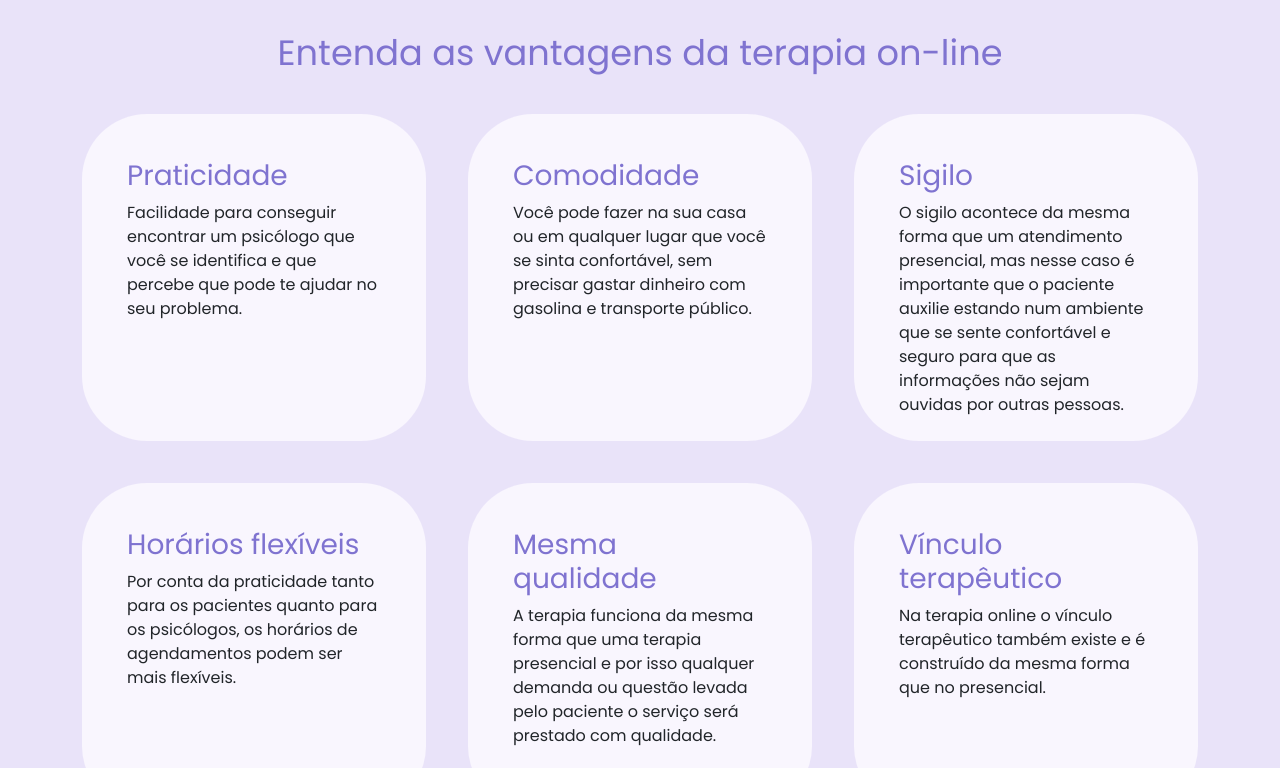
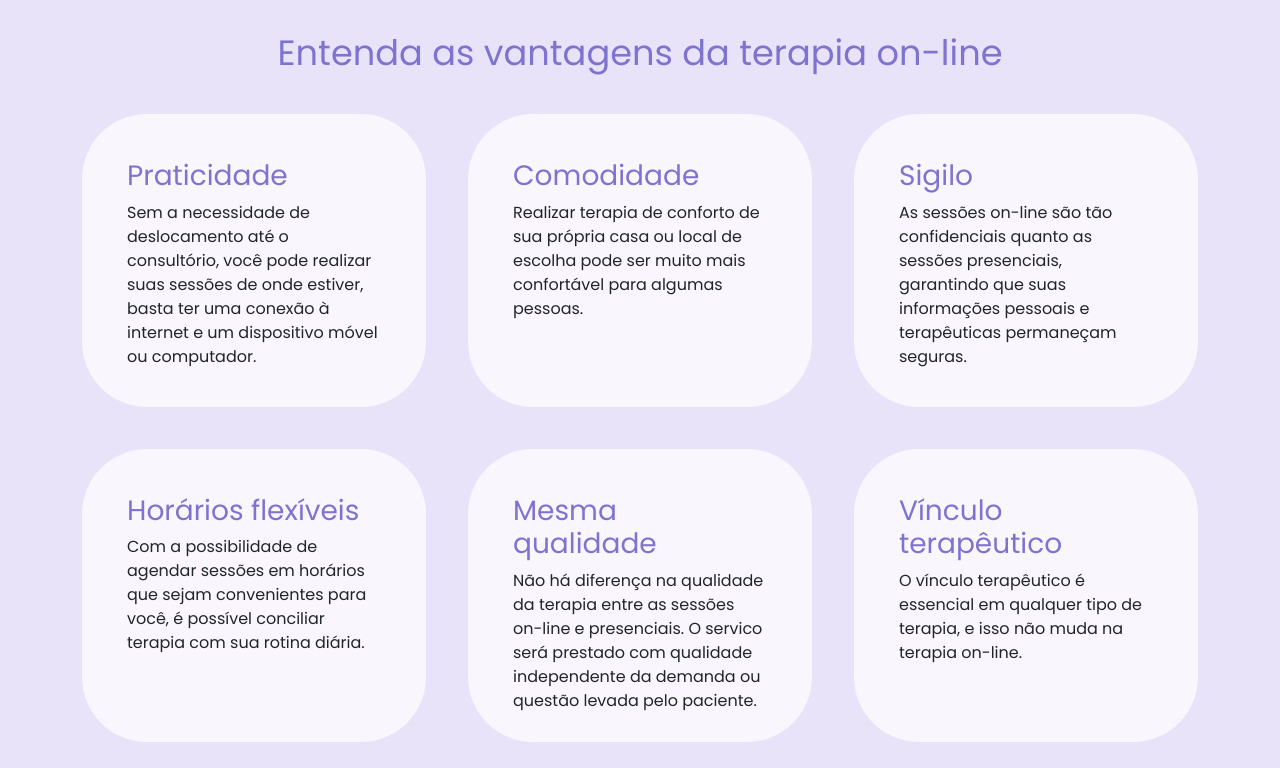
Before and after one commit to phchortolani/psidaramarquesv2, a Next.js app: page /src/components/atendimento/atendimento in a window 1280 px wide. Shown: the top 768 px of the page. Built offline with nearby package versions, Linux system fonts and the light colour scheme.

Commit message:
modificado alguns itens

```diff
--- a/pages/src/components/atendimento/atendimento.js
+++ b/pages/src/components/atendimento/atendimento.js
@@ -9,27 +9,27 @@ export default function AtendimentoOnline() {
                     <div className="atendimentoContent">
                         <div className="atendimentoCards">
                             <h3 className="text-primary">Praticidade</h3>
-                            <p>Facilidade para conseguir encontrar um psicólogo que você se identifica e que percebe que pode te ajudar no seu problema.</p>
+                            <p>Sem a necessidade de deslocamento até o consultório, você pode realizar suas sessões de onde estiver, basta ter uma conexão à internet e um dispositivo móvel ou computador.</p>
                         </div>
                         <div className="atendimentoCards">
                             <h3 className="text-primary">Comodidade</h3>
-                            <p>Você pode fazer na sua casa ou em qualquer lugar que você se sinta confortável, sem precisar gastar dinheiro com gasolina e transporte público.</p>
+                            <p>Realizar terapia de conforto de sua própria casa ou local de escolha pode ser muito mais confortável para algumas pessoas.</p>
                         </div>
                         <div className="atendimentoCards">
                             <h3 className="text-primary">Sigilo</h3>
-                            <p>O sigilo acontece da mesma forma que um atendimento presencial, mas nesse caso é importante que o paciente auxilie estando num ambiente que se sente confortável e seguro para que as informações não sejam ouvidas por outras pessoas.</p>
+                            <p>As sessões on-line são tão confidenciais quanto as sessões presenciais, garantindo que suas informações pessoais e terapêuticas permaneçam seguras.</p>
                         </div>
                         <div className="atendimentoCards">
                             <h3 className="text-primary">Horários flexíveis</h3>
-                            <p>Por conta da praticidade tanto para os pacientes quanto para os psicólogos, os horários de agendamentos podem ser mais flexíveis.</p>
+                            <p>Com a possibilidade de agendar sessões em horários que sejam convenientes para você, é possível conciliar terapia com sua rotina diária.</p>
                         </div>
                         <div className="atendimentoCards">
                             <h3 className="text-primary">Mesma qualidade</h3>
-                            <p>A terapia funciona da mesma forma que uma terapia presencial e por isso qualquer demanda ou questão levada pelo paciente o serviço será prestado com qualidade.</p>
+                            <p>Não há diferença na qualidade da terapia entre as sessões on-line e presenciais. O servico será prestado com qualidade independente da demanda ou questão levada pelo paciente.</p>
                         </div>
                         <div className="atendimentoCards">
                             <h3 className="text-primary">Vínculo terapêutico</h3>
-                            <p>Na terapia online o vínculo terapêutico também existe e é construído da mesma forma que no presencial.</p>
+                            <p>O vínculo terapêutico é essencial em qualquer tipo de terapia, e isso não muda na terapia on-line.</p>
 
                         </div>
                     </div>
```
